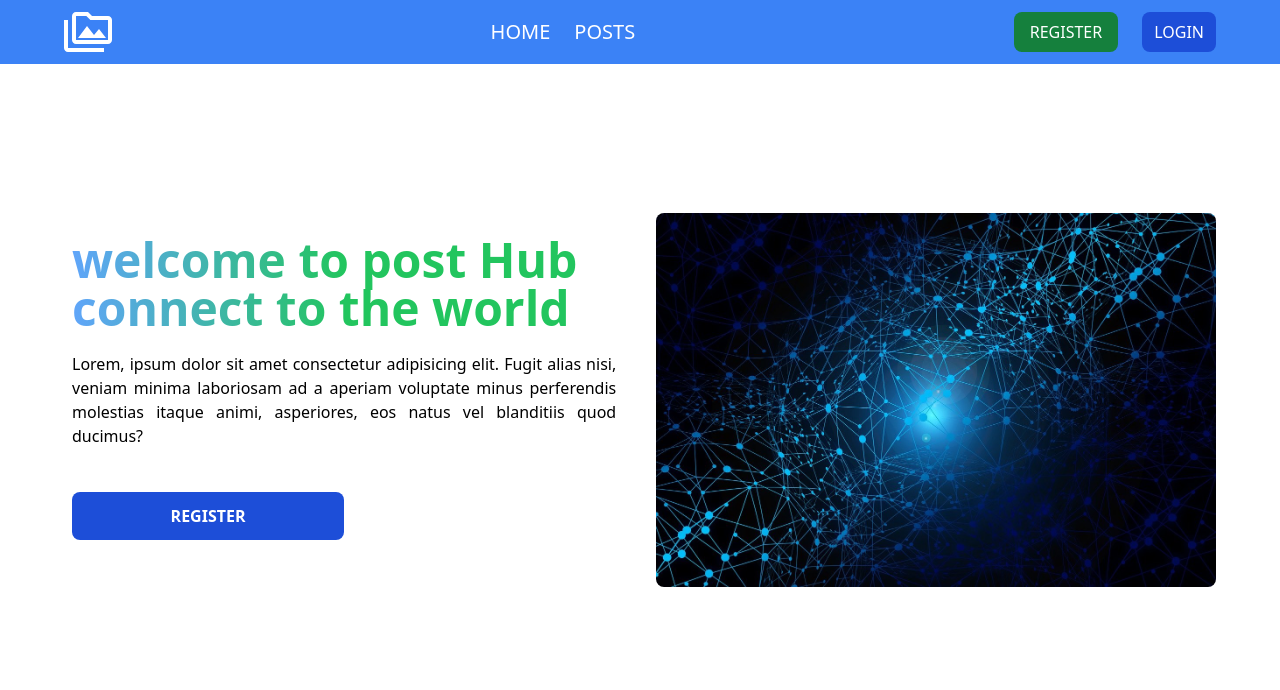
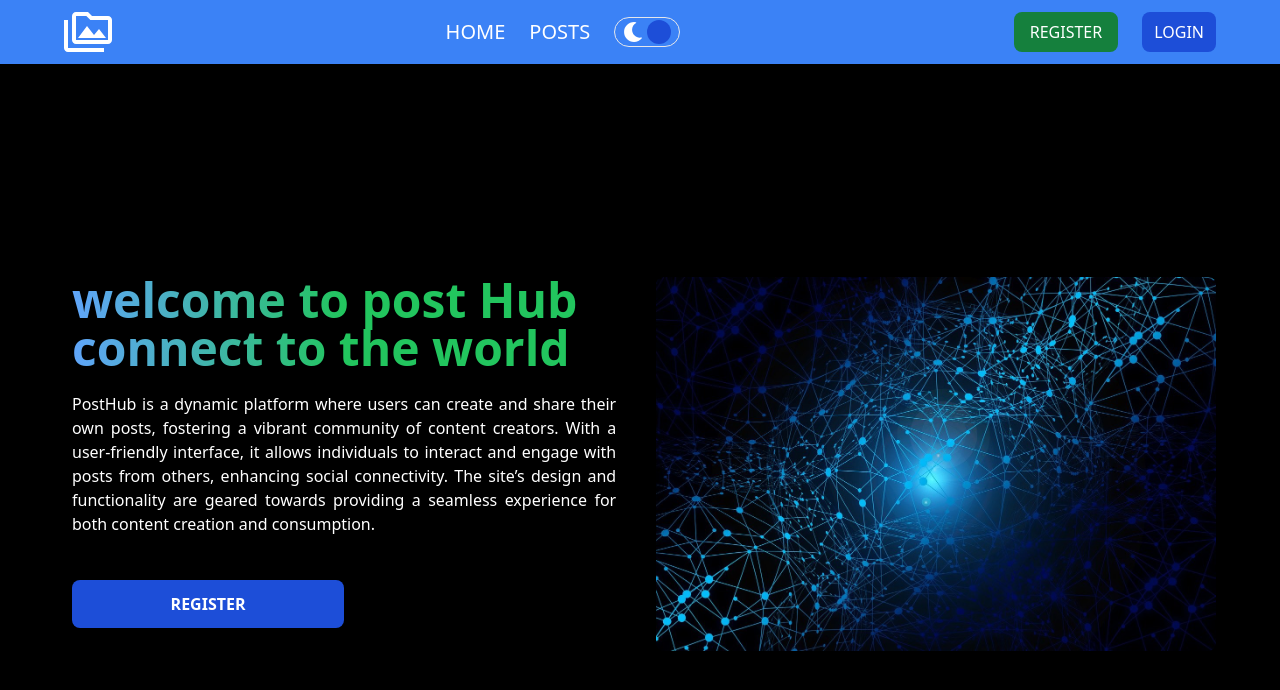
Before and after one commit to rizwan-signon/post_Hub, a React (Vite) app in the folder client/: page / in a window 1280 px wide. Shown: the top 690 px of the page. Built offline with nearby package versions, Linux system fonts and the light colour scheme.

Commit message:
update login register and add dark mode functionality

```diff
--- a/client/src/App.jsx
+++ b/client/src/App.jsx
@@ -5,6 +5,7 @@ import Login from "./pages/Login";
 import Navbar from "./components/Navbar";
 import Profile from "./pages/Profile";
 import Protected from "./components/Protected";
+import Posts from "./pages/Posts";
 
 const App = () => {
   return (
@@ -16,6 +17,7 @@ const App = () => {
         <Route path="/login" element={<Login />} />
         <Route element={<Protected />}>
           <Route path="/profile" element={<Profile />} />
+          <Route path="/posts" element={<Posts />} />
         </Route>
       </Routes>
     </BrowserRouter>
--- a/client/src/components/Navbar.jsx
+++ b/client/src/components/Navbar.jsx
@@ -1,10 +1,11 @@
 import { MdOutlinePermMedia } from "react-icons/md";
 import { Link } from "react-router-dom";
 import { useSelector } from "react-redux";
+import Theme from "./Theme";
 const Navbar = () => {
   const { currentUser } = useSelector((state) => state.user);
   return (
-    <header className=" bg-blue-500 text-white py-2 fixed top-0 w-full z-50">
+    <header className=" bg-blue-500 text-white py-2 w-full z-50">
       <nav className=" max-w-6xl mx-auto flex items-center justify-between">
         <div className="text-5xl">
           <MdOutlinePermMedia className="text-white" />
@@ -15,6 +16,9 @@ const Navbar = () => {
           </li>
           <li>
             <Link to={"/posts"}>posts</Link>
+          </li>
+          <li>
+            <Theme />
           </li>
         </ul>
         <div className="text-white flex items-center gap-6">
--- /dev/null
+++ b/client/src/components/Theme.jsx
@@ -0,0 +1,30 @@
+import { FaMoon } from "react-icons/fa";
+import { MdLightMode } from "react-icons/md";
+import { useDispatch, useSelector } from "react-redux";
+import { toggleTheme } from "../redux/slices/theme";
+const Theme = () => {
+  const dispatch = useDispatch();
+  const theme = useSelector((state) => state.theme.theme);
+  return (
+    <div
+      onClick={() => dispatch(toggleTheme())}
+      className="flex items-center gap-2 relative rounded-2xl border px-2 py-1"
+    >
+      <div>
+        <FaMoon />
+      </div>
+      <div>
+        <MdLightMode />
+      </div>
+      <div
+        className={`${
+          theme === "light"
+            ? "min-h-6 min-w-6 bg-blue-700 absolute rounded-full left-2"
+            : "min-h-6 min-w-6 bg-blue-700 absolute rounded-full right-2"
+        }`}
+      ></div>
+    </div>
+  );
+};
+
+export default Theme;
--- a/client/src/pages/Home.jsx
+++ b/client/src/pages/Home.jsx
@@ -1,18 +1,26 @@
 import hero from "../assets/images/hero.jpg";
 import { Link } from "react-router-dom";
+import { useSelector } from "react-redux";
 const Home = () => {
+  const { theme } = useSelector((state) => state.theme);
   return (
-    <section>
+    <section
+      className={`${
+        theme === "dark" ? "bg-black text-white" : "bg-white text-black"
+      }`}
+    >
       <div className=" sm:max-w-6xl max-w-lg mx-auto flex sm:flex-row flex-col items-center sm:gap-8 sm:min-h-screen mt-[20%] sm:mt-0">
         <div className="w-1/2 p-2 flex flex-col sm:gap-5">
           <h1 className="sm:text-5xl font-bold bg-gradient-to-r from-blue-400 via-green-500 to-green-500 bg-clip-text text-transparent leading-snug">
             welcome to post Hub connect to the world
           </h1>
           <p className="text-justify">
-            Lorem, ipsum dolor sit amet consectetur adipisicing elit. Fugit
-            alias nisi, veniam minima laboriosam ad a aperiam voluptate minus
-            perferendis molestias itaque animi, asperiores, eos natus vel
-            blanditiis quod ducimus?
+            PostHub is a dynamic platform where users can create and share their
+            own posts, fostering a vibrant community of content creators. With a
+            user-friendly interface, it allows individuals to interact and
+            engage with posts from others, enhancing social connectivity. The
+            site’s design and functionality are geared towards providing a
+            seamless experience for both content creation and consumption.
           </p>
           <Link to={"/register"}>
             <button className="p-3 sm:w-2/4 w-full rounded-lg bg-blue-700 text-white my-6 uppercase font-bold hover:opacity-85">
--- a/client/src/pages/Login.jsx
+++ b/client/src/pages/Login.jsx
@@ -1,5 +1,5 @@
 import { useState } from "react";
-import { useNavigate } from "react-router-dom";
+import { Link, useNavigate } from "react-router-dom";
 import { useDispatch } from "react-redux";
 import { storeUser } from "../redux/slices/userSlice";
 const Login = () => {
@@ -57,6 +57,15 @@ const Login = () => {
           <button className=" bg-blue-700 rounded-lg p-3 w-full text-white uppercase font-medium hover:opacity-85">
             Login
           </button>
+          <div className="flex items-center justify-between">
+            <p className=" text-green-600">dont have an account?</p>
+            <Link
+              to="/register"
+              className=" underline decoration-blue-700 underline-offset-4 font-bold"
+            >
+              signup
+            </Link>
+          </div>
         </div>
       </form>
     </div>
--- /dev/null
+++ b/client/src/pages/Posts.jsx
@@ -0,0 +1,9 @@
+const Posts = () => {
+  return (
+    <div>
+      <h1 className="text-7xl text-cente">posts </h1>
+    </div>
+  );
+};
+
+export default Posts;
--- a/client/src/pages/Profile.jsx
+++ b/client/src/pages/Profile.jsx
@@ -1,5 +1,6 @@
 import { useState } from "react";
 import { useSelector } from "react-redux";
+import { Link } from "react-router-dom";
 const Profile = () => {
   const [formData, setFormData] = useState({});
   const { currentUser } = useSelector((state) => state.user);
@@ -54,9 +55,12 @@ const Profile = () => {
             <button className=" bg-blue-700 rounded-lg p-3 w-full text-white uppercase font-medium hover:opacity-85">
               update
             </button>
-            <button className=" bg-green-700 rounded-lg p-3 w-full text-white uppercase font-medium hover:opacity-85">
-              create Post
-            </button>
+            <Link
+              to="/posts"
+              className=" bg-green-700 rounded-lg p-3 text-center w-full text-white uppercase font-medium hover:opacity-85"
+            >
+              <button className=" uppercase">create Post</button>
+            </Link>
           </div>
         </div>
       </form>
--- a/client/src/pages/Register.jsx
+++ b/client/src/pages/Register.jsx
@@ -1,5 +1,5 @@
 import { useState } from "react";
-import { useNavigate } from "react-router-dom";
+import { useNavigate, Link } from "react-router-dom";
 const Register = () => {
   const navigate = useNavigate();
   const [formData, setFormData] = useState({});
@@ -61,6 +61,15 @@ const Register = () => {
           <button className=" bg-blue-700 rounded-lg p-3 w-full text-white uppercase font-medium hover:opacity-85">
             Register
           </button>
+          <div className="flex items-center justify-between">
+            <p className="text-green-600">already have an account?</p>
+            <Link
+              to="/login"
+              className="underline decoration-blue-700 font-bold"
+            >
+              login
+            </Link>
+          </div>
         </div>
       </form>
     </div>
--- /dev/null
+++ b/client/src/redux/slices/theme.js
@@ -0,0 +1,18 @@
+import { createSlice } from "@reduxjs/toolkit";
+
+const initialState = {
+  theme: "dark",
+};
+
+export const themeSlice = createSlice({
+  name: "themeSlice",
+  initialState,
+  reducers: {
+    toggleTheme: (state) => {
+      state.theme = state.theme === "light" ? "dark" : "light";
+    },
+  },
+});
+
+export const { toggleTheme } = themeSlice.actions;
+export default themeSlice.reducer;
--- a/client/src/redux/store.js
+++ b/client/src/redux/store.js
@@ -1,8 +1,10 @@
 import { configureStore } from "@reduxjs/toolkit";
 import userSlice from "./slices/userSlice";
+import themeSlice from "./slices/theme";
 const store = configureStore({
   reducer: {
     user: userSlice,
+    theme: themeSlice,
   },
 });
 
```
Also changed, not shown: 2 other files (tests, documents, lock files or other folders).
